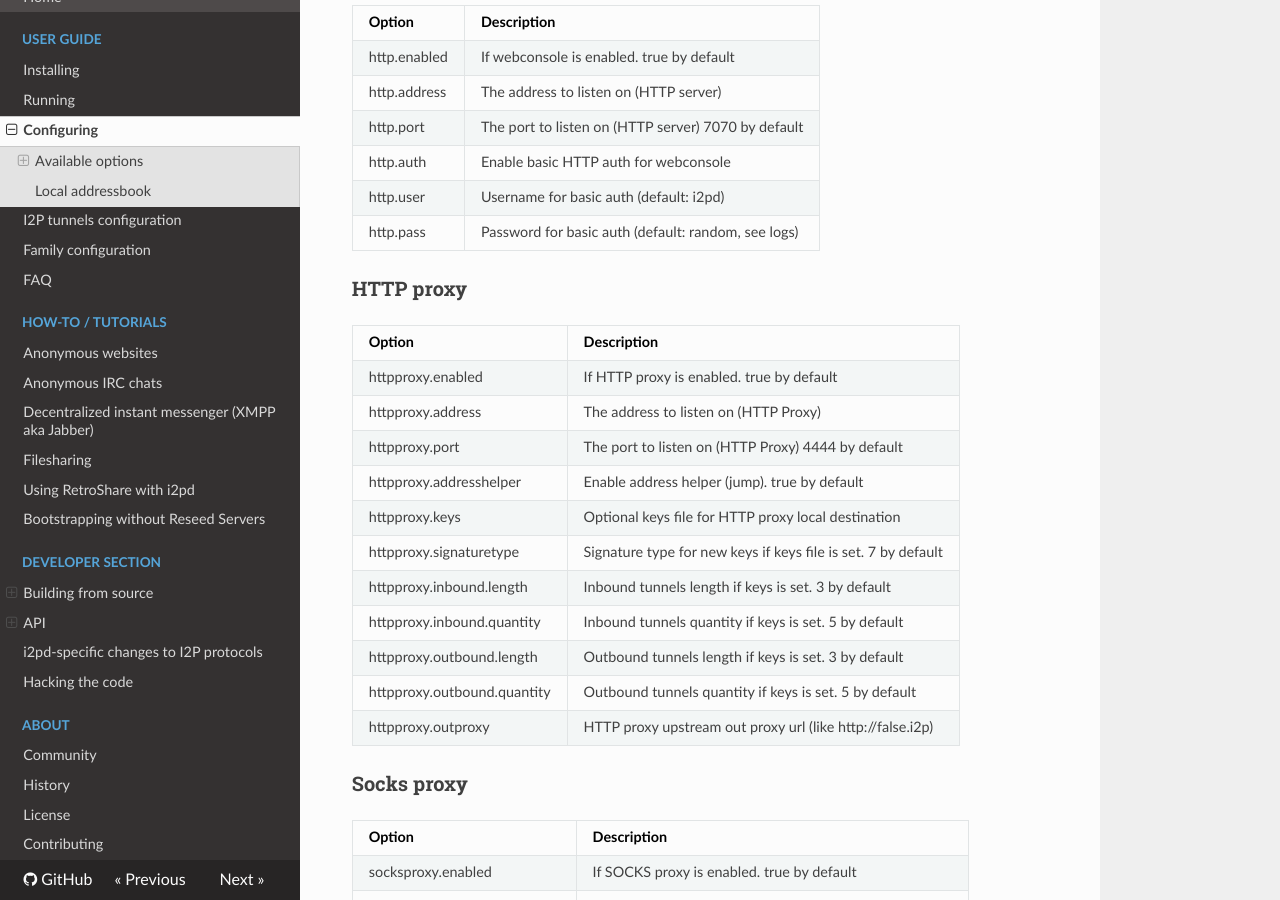
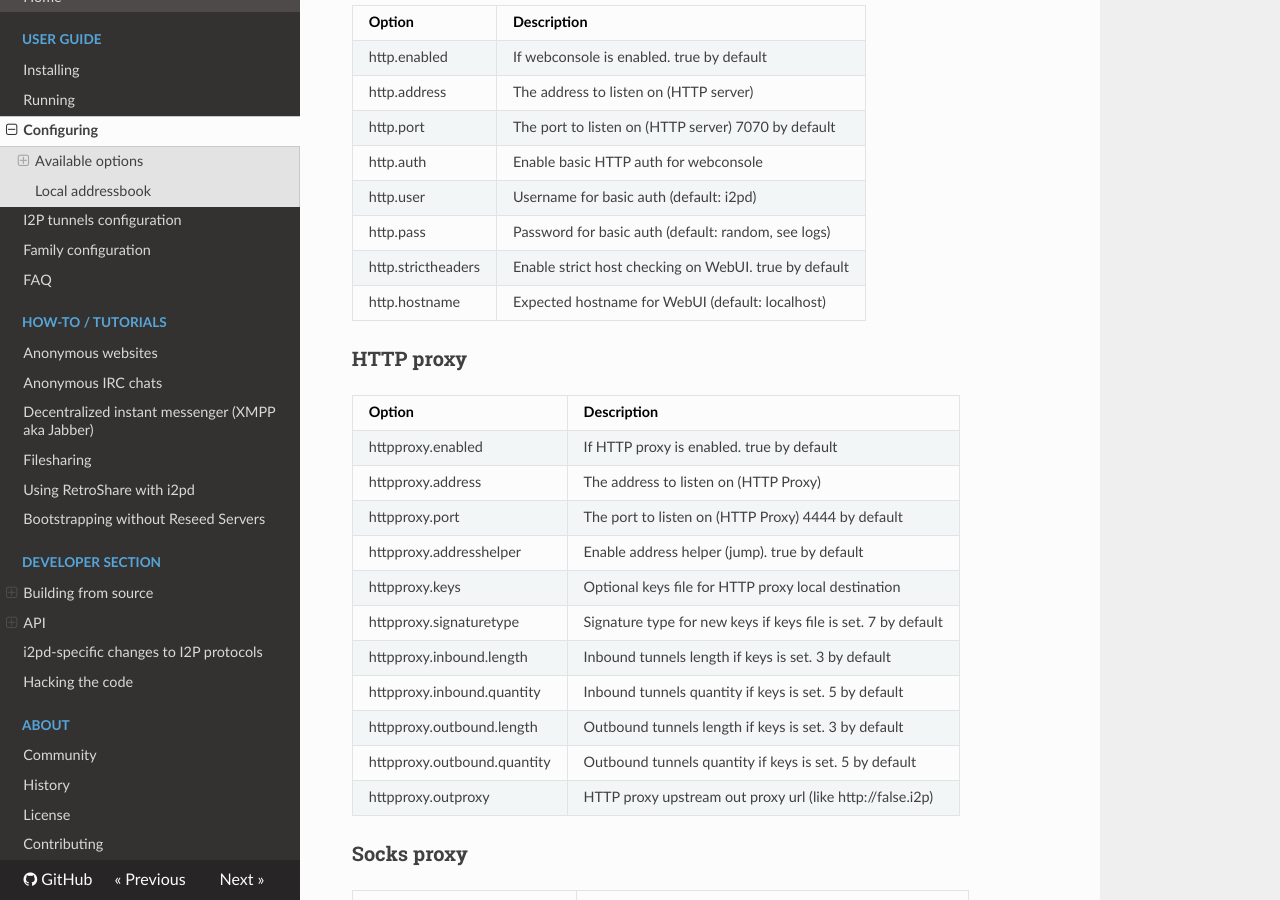
Before and after one commit to PurpleI2P/i2pd_docs_en, an MkDocs documentation site: the page built from docs/user-guide/configuration.md, in a window 1280 px wide and 900 px high, scrolled down 2491 px. Built offline with MkDocs 1.6.1, drawn with Linux system fonts in a browser that asks for light colours; nearby versions of some CDN libraries; old or Windows-style settings are respelled for this version of MkDocs.

Commit message:
Update configuration.md
Add description for http.strictheaders and http.hostname.

```diff
--- a/docs/user-guide/configuration.md
+++ b/docs/user-guide/configuration.md
@@ -96,6 +96,8 @@ http.port                              | The port to listen on (HTTP server) 707
 http.auth                              | Enable basic HTTP auth for webconsole
 http.user                              | Username for basic auth (default: i2pd)
 http.pass                              | Password for basic auth (default: random, see logs)
+http.strictheaders                     | Enable strict host checking on WebUI. true by default
+http.hostname                          | Expected hostname for WebUI (default: localhost)
 
 ### HTTP proxy
 
```
